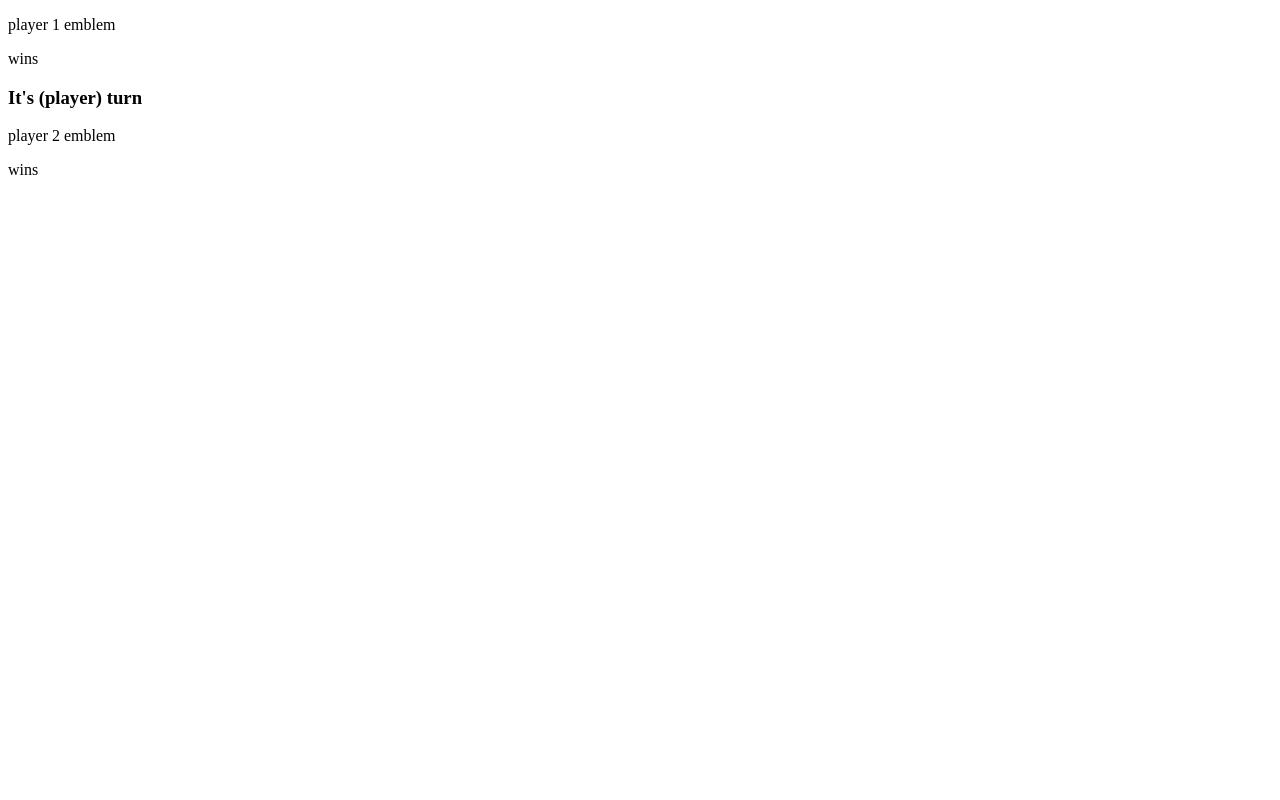
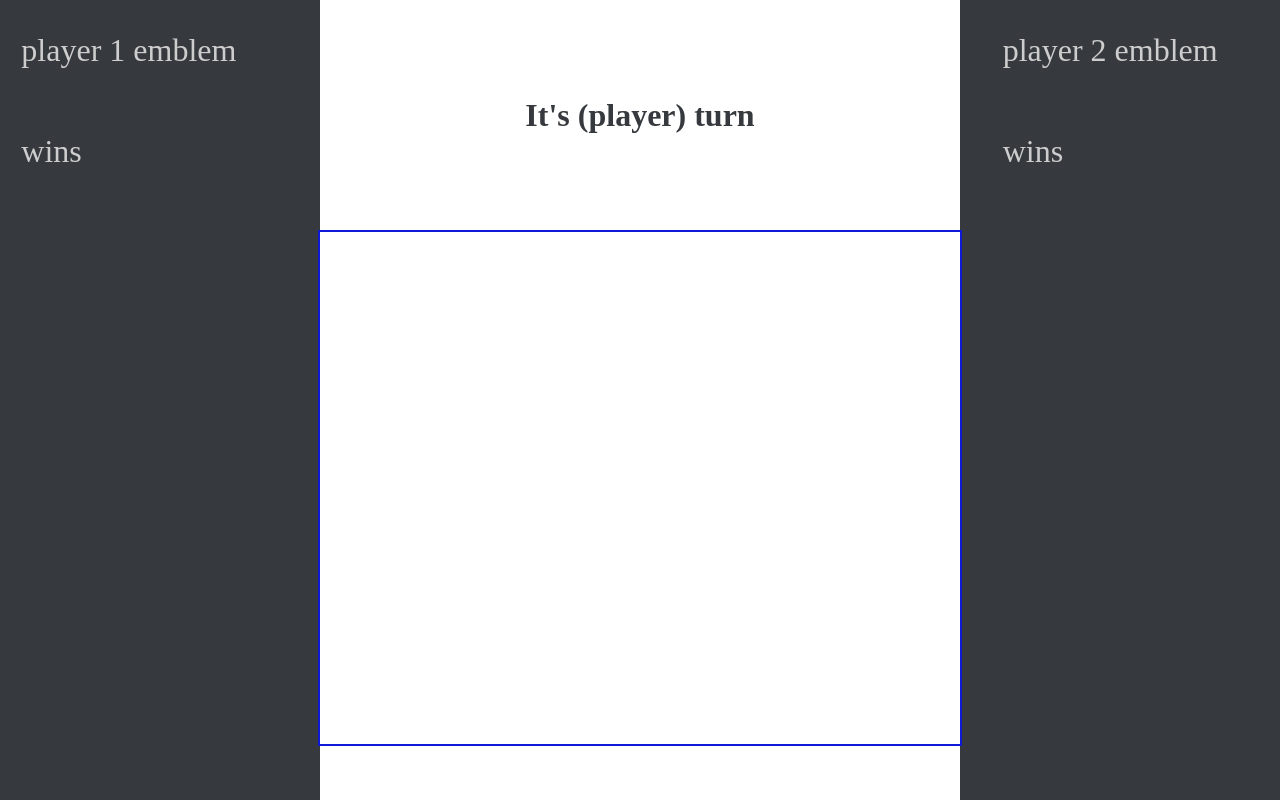
Before and after one commit to Dustin-Har/Tic-Tac-Toe, a plain HTML site: page index.html in a window 1280 px wide. Drawn offline with Linux system fonts and the light colour scheme.

Commit message:
Add color to player sides

```diff
--- a/index.html
+++ b/index.html
@@ -8,9 +8,8 @@
 </head>
 
 <body>
-  <section class="game-screen" id="">
+  <section class="game-screen" id="gameScreen">
 
-  </section>
     <section class="player1-side" id="player1Side">
       <p class="player1-emblem" id="player1Emblem">player 1 emblem</p>
       <p class="player1-wins" id="player1Wins">wins</p>
@@ -45,6 +44,7 @@
       <p class="player2-emblem" id="player2Emblem">player 2 emblem</p>
       <p class="player2-wins" id="player2Wins">wins</p>
     </section>
+  </section>
   <script src="./src/main.js"></script>
 </body>
 
--- a/styles.css
+++ b/styles.css
@@ -0,0 +1,55 @@
+body {
+  background-color: #363A3E;
+  font-size: 2em;
+  margin: 0;
+}
+
+.game-screen {
+  display: flex;
+  flex-direction: row;
+  justify-content: space-around;
+  height: 25em;
+}
+
+/*~~~~~Player 1 Side~~~~~*/
+
+.player1-side {
+  color: #CDCDCD;
+  display: flex;
+  flex-direction: column;
+  width: 20%
+}
+
+/*~~~~Game Section~~~~~*/
+
+.game-section {
+  color: #363A3E;
+  display: flex;
+  flex-direction: column;
+  align-items: center;
+  justify-content: space-evenly;
+  width: 50%;
+  background-color: #FFFFFF;
+
+}
+
+
+
+.game-board {
+  display: flex;
+  flex-direction: row;
+  justify-content: center;
+  align-content: center;
+  width: 100%;
+  border: solid 2px #0F1AD8;
+  height: 16em;
+}
+
+/*~~~~~Player 2 Side~~~~~*/
+
+.player2-side {
+  color: #CDCDCD;
+  display: flex;
+  flex-direction: column;
+  width: 20%;
+}
```
Lines whose indentation alone changed are shown as unchanged.
